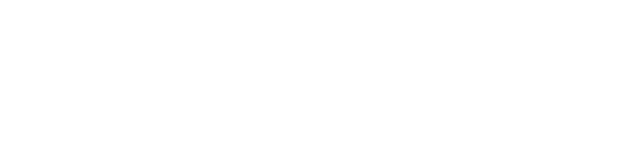
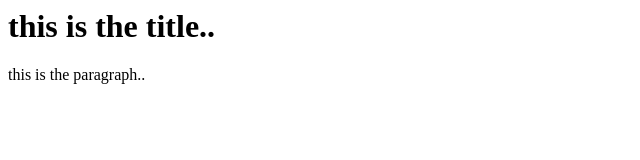
Before and after one commit to MariusButnariu/test--repository, a plain HTML site: page index.html in a window 1280 px wide. Shown: the whole page, without its empty margins (0-640 px from the left). Drawn offline with Linux system fonts and the light colour scheme.

Commit message:
add a header and a paragraph

```diff
--- a/index.html
+++ b/index.html
@@ -1,5 +1,9 @@
 <html>
-    <head>
-        <title>title of page ..</title>
-    </head>
+<head>
+    <title>title of page ..</title>
+</head>
+<body>
+    <h1>this is the title..</h1>
+    <p>this is the paragraph..</p>
+</body>
 </html>
```
